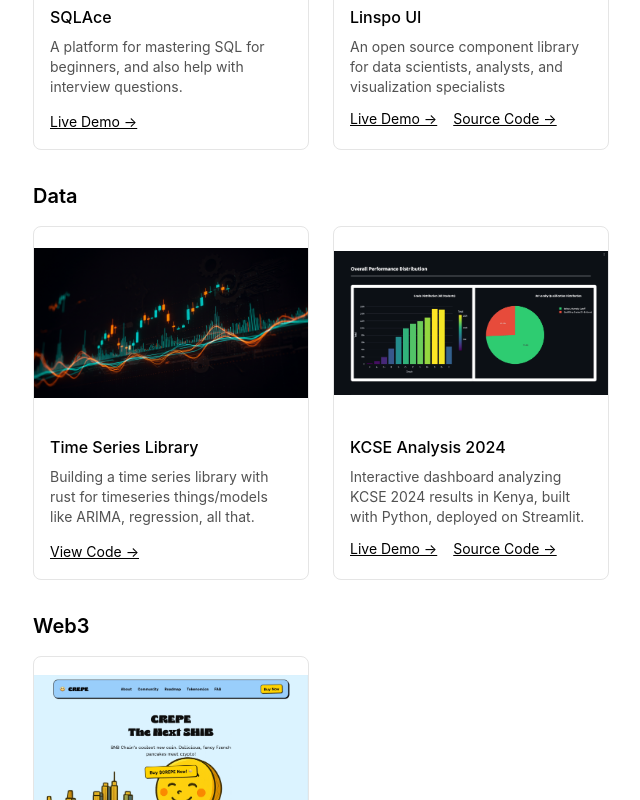
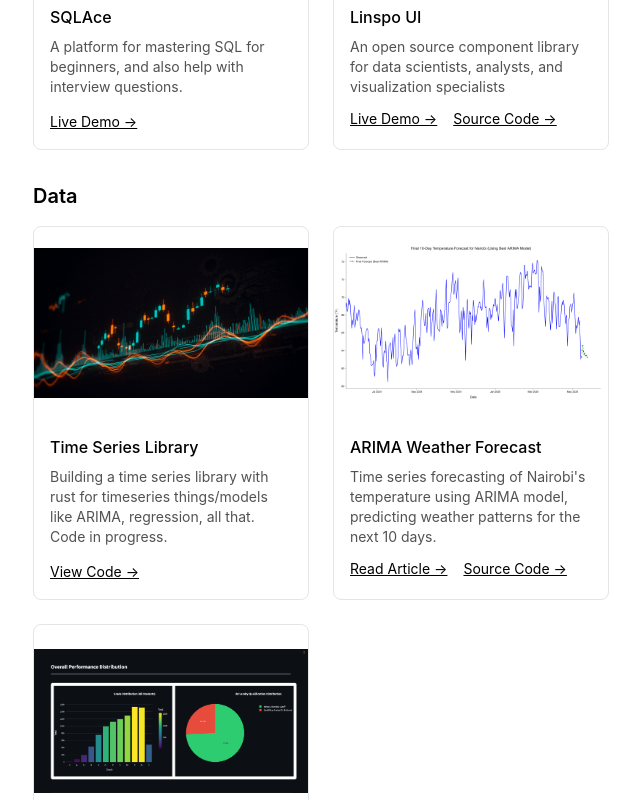
Before and after one commit to jchiwaii/portfolio-starter-kit, a Next.js app: page /projects in a window 1280 px wide. Shown: the part 472-1272 px from the top of the page, without its empty margins (319-959 px from the left). Built offline with nearby package versions, Linux system fonts and the light colour scheme.

Commit message:
add project: time series

```diff
--- a/app/projects/page.tsx
+++ b/app/projects/page.tsx
@@ -79,7 +79,8 @@ export default function ProjectsPage() {
               <h3 className="font-medium mb-2">Time Series Library</h3>
               <p className="text-sm text-neutral-600 dark:text-neutral-400 mb-3">
                 Building a time series library with rust for timeseries
-                things/models like ARIMA, regression, all that.
+                things/models like ARIMA, regression, all that. Code in
+                progress.
               </p>
               <a
                 href="https://github.com/jchiwaii/timeseries"
@@ -89,6 +90,39 @@ export default function ProjectsPage() {
               >
                 View Code →
               </a>
+            </div>
+          </div>
+
+          <div className="border border-neutral-200 dark:border-neutral-800 rounded-lg overflow-hidden">
+            <img
+              src="/assets/forecast.png"
+              alt="ARIMA Weather Forecast project"
+              className="w-full h-48 object-contain"
+            />
+            <div className="p-4">
+              <h3 className="font-medium mb-2">ARIMA Weather Forecast</h3>
+              <p className="text-sm text-neutral-600 dark:text-neutral-400 mb-3">
+                Time series forecasting of Nairobi's temperature using ARIMA
+                model, predicting weather patterns for the next 10 days.
+              </p>
+              <div className="flex gap-4">
+                <a
+                  href="https://medium.com/@chiwai.kiriba/what-nairobis-weather-taught-me-about-time-series-forecasting-aaade4711b62"
+                  target="_blank"
+                  rel="noopener noreferrer"
+                  className="text-sm underline hover:no-underline"
+                >
+                  Read Article →
+                </a>
+                <a
+                  href="https://github.com/jchiwaii/ARIMA-Weather-Forecast"
+                  target="_blank"
+                  rel="noopener noreferrer"
+                  className="text-sm underline hover:no-underline"
+                >
+                  Source Code →
+                </a>
+              </div>
             </div>
           </div>
 
```
Also changed, not shown: public/assets/forecast.png (added).
